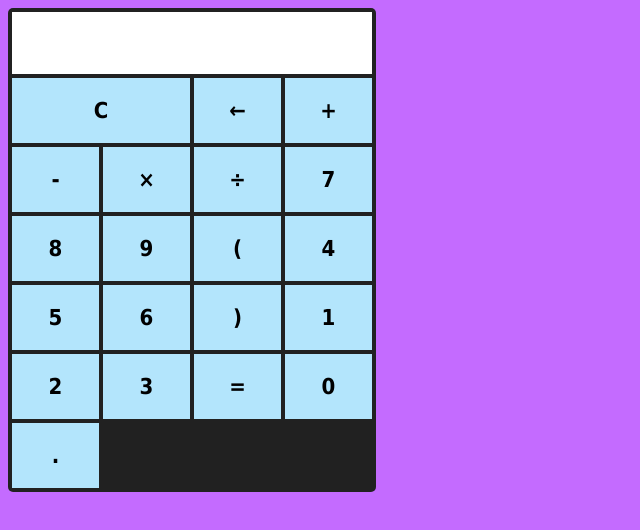
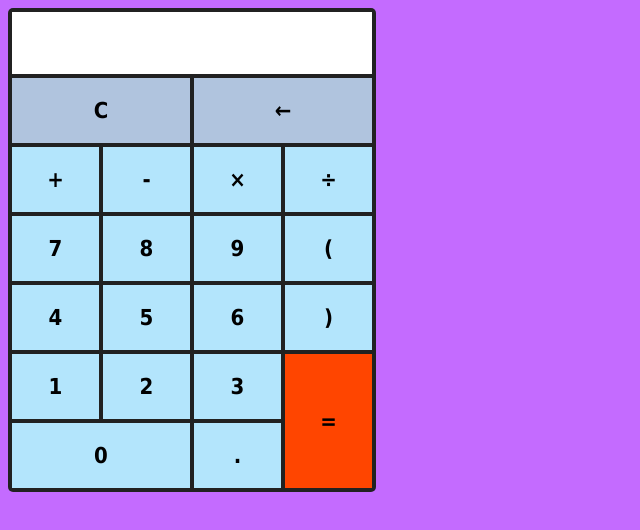
Before and after one commit to Rust16Tk/r16d, a plain HTML site: page index.html in a window 1280 px wide. Shown: the whole page, without its empty margins (0-640 px from the left). Drawn offline with Linux system fonts and the light colour scheme.

Commit message:
разметка нанесена

```diff
--- a/index.html
+++ b/index.html
@@ -46,6 +46,19 @@
     }
     .clean{
         grid-column: 1/3;
+        background-color: lightsteelblue;
+    }
+    .back{
+        grid-column: 3/-1;
+        background-color: lightsteelblue;
+    }
+    .equal{
+        grid-column: 4;
+        grid-row: 6/8; /*растягиваем до восьмой строки*/
+        background-color: orangered;
+    }
+    .zero{
+        grid-column: 1/3;
     }
 </style>
 <body>
```
